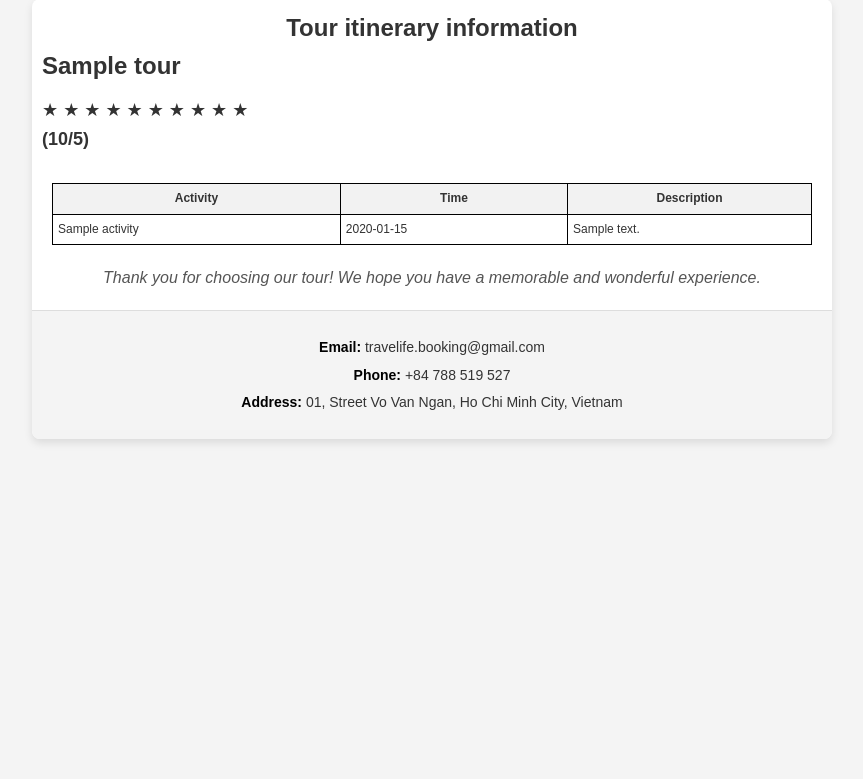
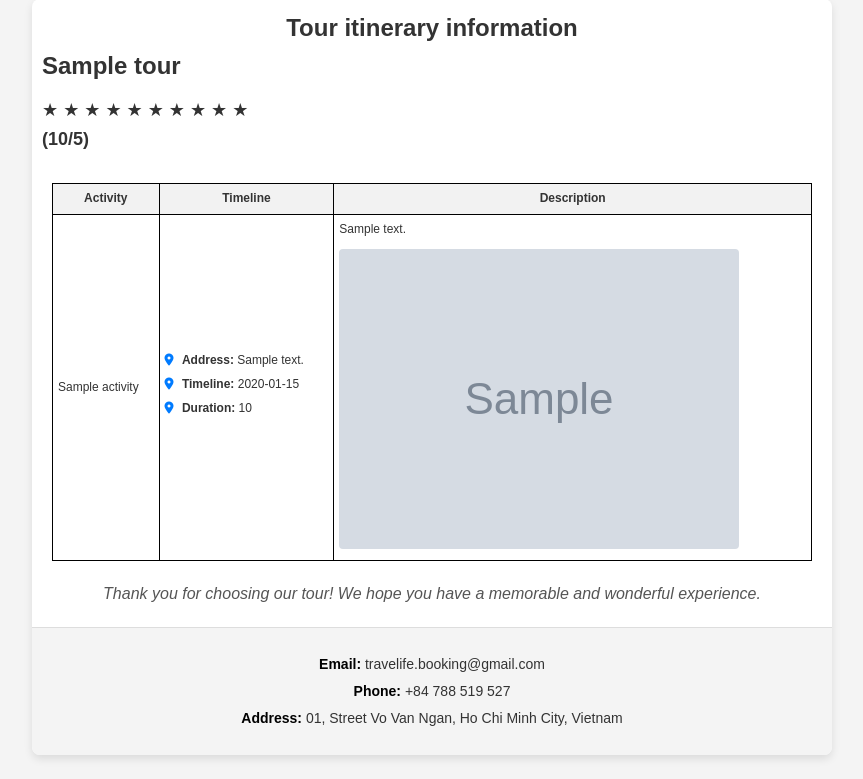
Before and after one commit to vmdt/python-export, a Flask app: template src/templates/itinerary/itinerary_tour.html in a window 1280 px wide. Shown: the part 21-800 px from the top of the page, without its empty margins (208-1071 px from the left). Run offline with Flask 2, Linux system fonts and the light colour scheme; the template is opened without the code that fills it: most values are stand-ins (such as "Sample title", 1, 10 or a date in 2020); grey boxes marked "Sample" are stand-in pictures.

Commit message:
[update]: format render pdf itinerary

```diff
--- a/src/templates/itinerary/itinerary_tour.html
+++ b/src/templates/itinerary/itinerary_tour.html
@@ -145,9 +145,9 @@
         <h1 class="tour-name txt-center">Tour itinerary information</h1>
         <h2>{{ tour['title'] }}</h2>
         <div class="rating">
-          {% set rating_average = tour.ratingAverage if tour.ratingAverage else
-          0 %} {% for i in range(rating_average|int) %} ★ {% endfor %} {% if
-          rating_average % 1 != 0 %} ☆ {% endif %}
+          {% set rating_average = tour.ratingAverage if tour.ratingAverage else 0 %}
+          {% for i in range(rating_average|int) %} ★ {% endfor %}
+          {% if rating_average % 1 != 0 %} ☆ {% endif %}
           <h4>({{ tour['ratingAverage'] }}/5)</h4>
         </div>
       </header>
@@ -170,7 +170,7 @@
               <th
                 style="border: 1px solid #000; padding: 5px; text-align: center"
               >
-                Time
+                Timeline
               </th>
               <th
                 style="border: 1px solid #000; padding: 5px; text-align: center"
@@ -186,10 +186,26 @@
                 {{ item['activity'] }}
               </td>
               <td style="border: 1px solid #000; padding: 5px">
-                {{ item['timeline'] }}
+                <div style="margin-bottom: 5px;">
+                  <i class="fas fa-map-marker-alt" style="color: #007bff;"></i>
+                  <span style="margin-left: 5px;"><strong>Address:</strong> {{ item['address'] }}</span>
+                </div>
+                <div style="margin-bottom: 5px;">
+                  <i class="fas fa-map-marker-alt" style="color: #007bff;"></i>
+                  <span style="margin-left: 5px;"><strong>Timeline:</strong> {{ item['timeline'] }}</span>
+                </div>
+                <div style="margin-bottom: 5px;">
+                  <i class="fas fa-map-marker-alt" style="color: #007bff;"></i>
+                  <span style="margin-left: 5px;"><strong>Duration:</strong> {{ item['duration'] }}</span>
+                </div>
               </td>
               <td style="border: 1px solid #000; padding: 5px">
                 {{ item['description'] }}
+                {% if item['image'] %}
+                <div style="margin-top: 10px;">
+                  <img src="{{ item['image'] }}" alt="{{ item['activity'] }}" style="max-width: 100%; height: auto; border-radius: 4px;">
+                </div>
+                {% endif %}
               </td>
             </tr>
             {% endfor %}
```
